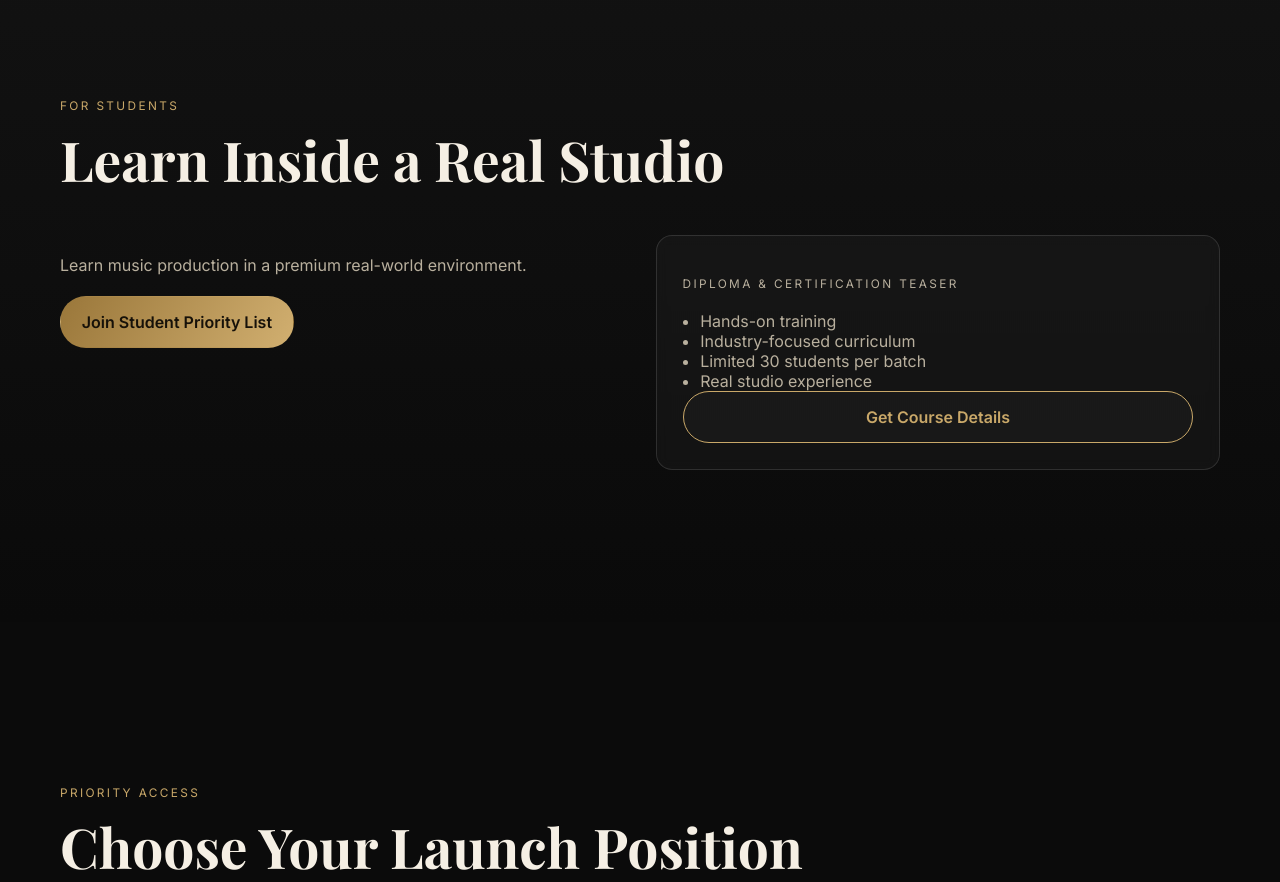
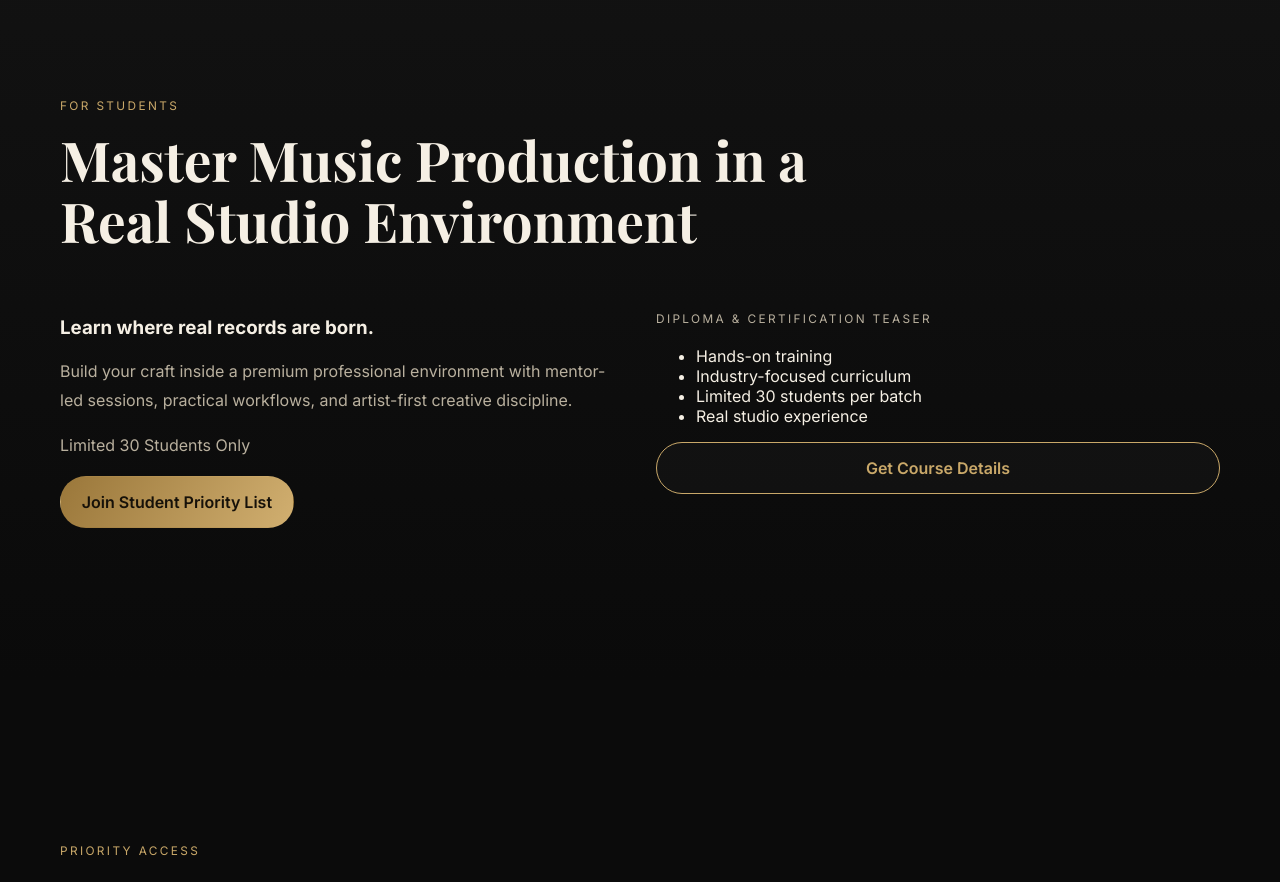
Before and after one commit to Vikramjeetblog/thechordifiers.studio, a React (Vite) app: page / in a window 1280 px wide. Shown: the part 3900-4782 px from the top of the page. Built offline with nearby package versions, Linux system fonts and the light colour scheme.

Commit message:
Update App.jsx

```diff
--- a/src/App.jsx
+++ b/src/App.jsx
@@ -85,13 +85,23 @@ export default function App() {
           <ExperienceGrid />
         </Section>
 
-        <Section id="students" subtitle="For Students" title="Learn Inside a Real Studio" className="alt-bg">
+        <Section
+          id="students"
+          subtitle="For Students"
+          title="Master Music Production in a Real Studio Environment"
+          className="alt-bg students-premium"
+        >
           <div className="students-layout fade-in">
-            <div>
-              <p>Learn music production in a premium real-world environment.</p>
+            <div className="students-main">
+              <h3>Learn where real records are born.</h3>
+              <p>
+                Build your craft inside a premium professional environment with mentor-led sessions,
+                practical workflows, and artist-first creative discipline.
+              </p>
+              <p className="students-highlight">Limited 30 Students Only</p>
               <LuxuryButton href="#student-priority">Join Student Priority List</LuxuryButton>
             </div>
-            <div className="diploma-card">
+            <div className="students-elegant-list">
               <p className="section-subtitle">Diploma & Certification Teaser</p>
               <ul>
                 {studentPoints.map((point) => (
```
